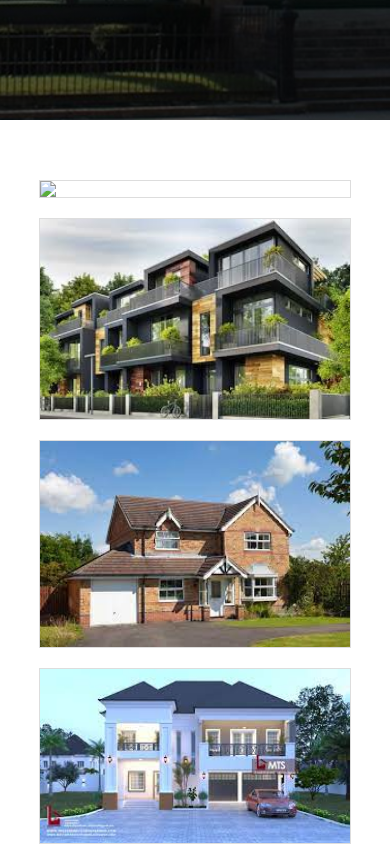
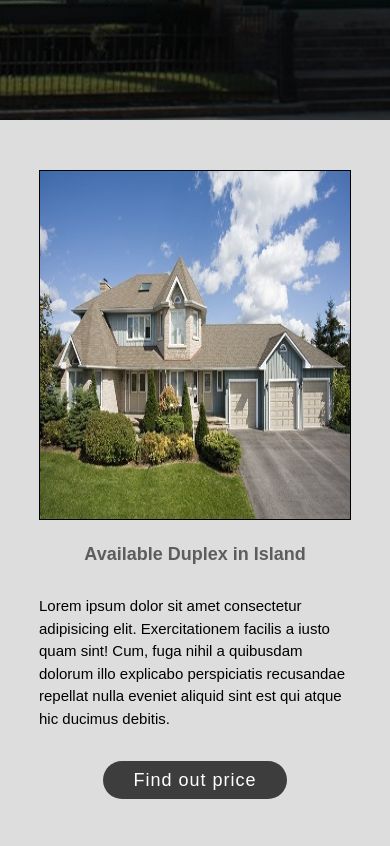
Before and after one commit to ZurielTemmy/zuzu-housing, a plain HTML site: page index.html in a window 390 px wide. Shown: the part 724-1570 px from the top of the page. Drawn offline with Linux system fonts and the light colour scheme.

Commit message:
Add files via upload

```diff
--- a/index.html
+++ b/index.html
@@ -32,6 +32,28 @@
     </div>
 
     <!-- content -->
+    <!-- first section -->
+    <div class="section">
+        <div class="penthouse">
+            <div class="pent-section">
+                <div class="img-section">
+                    <img src="big home.jpg" alt="">
+                </div>
+                <div class="about-house">
+                    <h3>Available Duplex in Island</h3>
+                    <p>Lorem ipsum dolor sit amet consectetur adipisicing elit. Exercitationem facilis a iusto quam sint! Cum, fuga nihil a quibusdam dolorum illo explicabo perspiciatis recusandae repellat nulla eveniet aliquid sint est qui atque hic ducimus debitis.</p>
+                    <div class="button">
+                        <a href="#">Find out price</a>
+                    </div>
+                </div>
+            </div>
+        </div>
+    </div>
+
+
+
+
+    <!-- second section -->
     <div class="gallery-section">
         <div class="gallery-wrap">
             <div class="gallery-images">
--- a/style.css
+++ b/style.css
@@ -38,6 +38,7 @@ nav {
     border: 1.5px white solid;
     border-radius: 4px;
     color: white;
+    transition: 1.5s;
 }
 .mainland {
     border: 2px white solid;
@@ -83,6 +84,65 @@ nav {
 }
 
 /* content */
+/* first section */
+.section {
+    width: 100%;
+    /* min-height: 100vh; */
+    height: 650px;
+    background: #ddd;
+}
+.penthouse {
+    width: 80%;
+    display: block;
+    margin: auto;
+    padding-top: 100px;
+}
+.pent-section {
+    float: left;
+    width: 75%;
+}
+.img-section {
+    float: right;
+    width: 50%;
+}
+.img-section img {
+    width: 100%;
+    height: 350px;
+    border: 1px solid black;
+}
+.img-section img:hover {
+    border: 2px solid white;
+    border-radius: 10px;
+}
+.pent-section .about-house h3 {
+    margin-top: 20px;
+    color: #5d5d5d;
+    font-size: 22px;
+}
+.pent-section .about-house p {
+    margin-top: 30px;
+    font-size: 18px;
+    line-height: 1.5;
+}
+.pent-section .about-house .button {
+    margin-top: 40px;
+}
+.pent-section .about-house .button a {
+    background: #3d3d3d;
+    padding: 12px 40px;
+    text-decoration: 0;
+    color: white;
+    border-radius: 30px;
+    font-size: large;
+    letter-spacing: 1px;
+}
+.pent-section .about-house .button a:hover {
+    background: gray;
+}
+
+
+
+/* second section */
 .gallery-section {
     width: 100%;
 }
@@ -106,7 +166,7 @@ nav {
 }
 .gallery-section .gallery-wrap .gallery-images .gallery img {
     width: 100%;
-    height: auto;
+    height: 350px;
     border: 1px solid #ddd;
     display: block;
 }
@@ -293,6 +353,50 @@ form input::placeholder {
 }
 
 /* content */
+/* first section */
+@media (max-width: 768px){
+    .penthouse {
+        width: 80%;
+        display: block;
+        margin: auto;
+        padding-top: 50px;
+    }
+    .img-section {
+        float: none;
+        width: 100%;
+        display: block;
+        margin: auto;
+    }
+    .section {
+        height: 770px;
+        background: #ddd;
+    }
+    .pent-section {
+        float: none;
+        width: 100%;
+        display: block;
+        margin: auto;
+    }
+    .pent-section .about-house h3 {
+        text-align: center;
+        font-size: 18px;
+    }
+    .pent-section .about-house p {
+        font-size: 15px;
+    }
+    .pent-section .about-house .button {
+        text-align: center;
+    }
+    .pent-section .about-house .button a {
+        padding: 9px 30px;
+    }
+}
+
+
+
+
+
+/* second section */
 @media (max-width: 992px) {
     .gallery-section .gallery-wrap .gallery-images {
         grid-template-columns: (2, 1fr);
```
